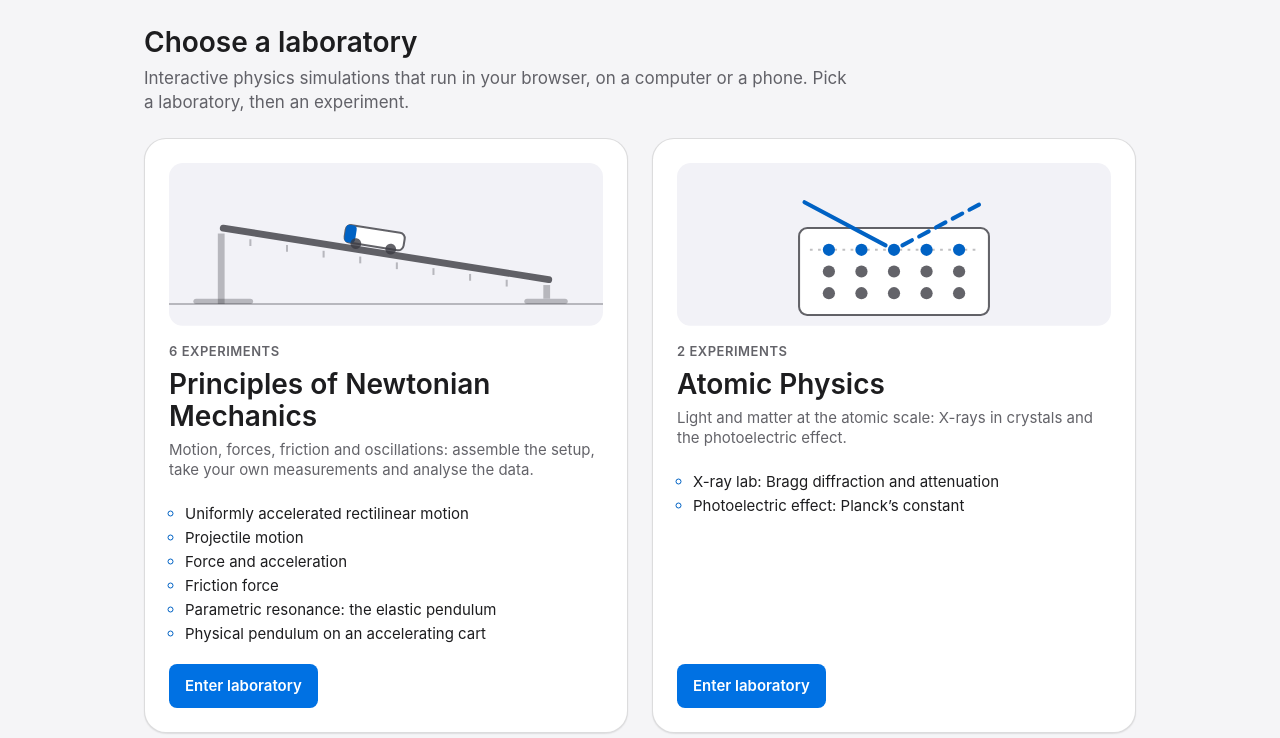
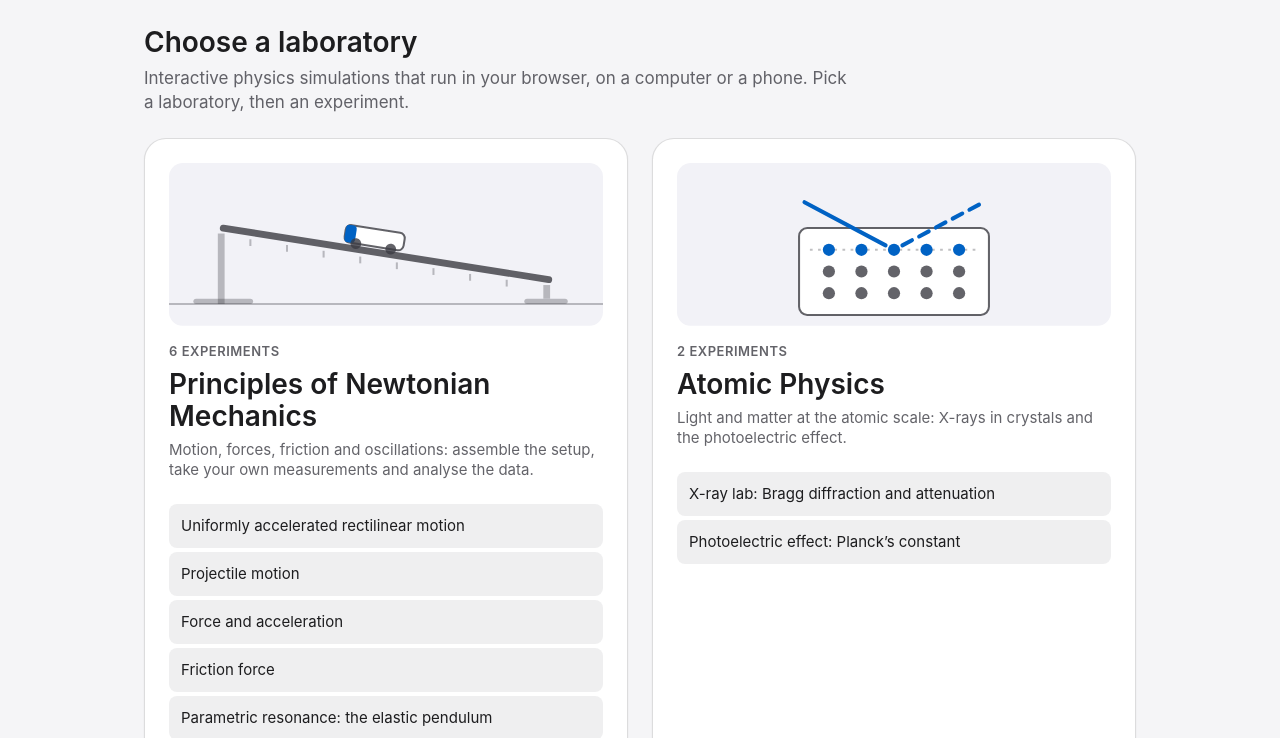
Before and after one commit to kairi99/virtual-labs, a website built with Vite: page index.html in a window 1280 px wide. Shown: the part 62-800 px from the top of the page. Built offline with nearby package versions, Linux system fonts and the light colour scheme.

Commit message:
Experiment titles in lab cards are real links; theme carried to experiments; address parameters applied once
- lab cards: each listed experiment links straight to it; Enter laboratory and Open are real links
- experiment links carry &theme= when the hub theme is explicit
- ?lang= and ?theme= on the hub are stored as the choice and removed from the address

Co-Authored-By: Claude Fable 5.2 <noreply@anthropic.com>
Claude-Session: https://claude.ai/code/session_01KjDLenfUQonZ8ttcFwoUzG

```diff
--- a/src/links.ts
+++ b/src/links.ts
@@ -1,12 +1,40 @@
 // Link building. Every link is relative, ends with a slash and carries the language. Pages are real static pages:
 // the chooser is /index.html, a lab is /<lab>/index.html, an experiment is /<lab>/<experiment>/.
 import type { Experiment, Lab, Lang } from './labs.ts'
+import { isLang } from './i18n.ts'
+
+export type Theme = 'auto' | 'light' | 'dark'
 
 const q = (lang: Lang): string => `?lang=${lang}`
 
 /** From the chooser (/) to a lab page. */
 export const labHref = (lab: Pick<Lab, 'slug'>, lang: Lang): string => `${lab.slug}/${q(lang)}`
 /** From a lab page (/<lab>/) to an experiment. */
-export const experimentHref = (x: Pick<Experiment, 'slug'>, lang: Lang): string => `${x.slug}/${q(lang)}`
+export const experimentHref = (x: Pick<Experiment, 'slug'>, lang: Lang, theme: Theme = 'auto'): string =>
+  `${x.slug}/${q(lang)}${theme === 'auto' ? '' : `&theme=${theme}`}`
+/** Links inside a chooser card, in focus order: the title, one per open experiment, the "Enter laboratory" action. */
+export function labCardLinks(lab: Pick<Lab, 'slug' | 'experiments'>, lang: Lang, theme: Theme = 'auto'): { title: string; experiments: { id: string; href: string }[]; action: string } {
+  const href = `${lab.slug}/${q(lang)}`
+  return {
+    title: href,
+    // From the chooser an experiment is two levels down.
+    experiments: lab.experiments.filter((x) => x.status === 'ready').map((x) => ({ id: x.id, href: `${lab.slug}/${experimentHref(x, lang, theme)}` })),
+    action: href,
+  }
+}
 /** From a lab page back to the chooser. */
 export const chooserHref = (lang: Lang): string => `../${q(lang)}`
+
+/** `?lang=` and `?theme=` of an incoming address (null when absent or invalid). `theme=auto` is a valid explicit choice. */
+export function parseParams(search: string): { lang: Lang | null; theme: Theme | null } {
+  const p = new URLSearchParams(search)
+  const lang = p.get('lang'), theme = p.get('theme')
+  return { lang: isLang(lang) ? lang : null, theme: theme === 'light' || theme === 'dark' || theme === 'auto' ? theme : null }
+}
+/** The same query without `lang` and `theme` (other parameters stay). Empty string, or starts with `?`. */
+export function stripParams(search: string): string {
+  const p = new URLSearchParams(search)
+  p.delete('lang'); p.delete('theme')
+  const r = p.toString()
+  return r ? `?${r}` : ''
+}
--- a/src/main.ts
+++ b/src/main.ts
@@ -6,8 +6,8 @@ import './styles/hub.css'
 import { el, svg } from './dom.ts'
 import { fmt, t } from './i18n.ts'
 import { labs, readyCount, type Experiment, type Lab, type Lang } from './labs.ts'
-import { chooserHref, experimentHref, labHref } from './links.ts'
-import { loadLang, loadTheme, saveLang, saveTheme, type Theme } from './persist.ts'
+import { chooserHref, experimentHref, labCardLinks, labHref } from './links.ts'
+import { consumeParams, loadLang, loadTheme, saveLang, saveTheme, type Theme } from './persist.ts'
 import { S } from './strings.ts'
 import { applyTheme, nextTheme, themeIcon } from './theme.ts'
 import { thumb } from './thumbs.ts'
@@ -26,6 +26,7 @@ function brandMark(): SVGElement {
 function run(): void {
   const page = document.body.dataset.page
   const lab: Lab | undefined = page === 'lab' ? labs.find((l) => l.slug === document.body.dataset.lab) : undefined
+  consumeParams()
   let lang: Lang = loadLang()
   let theme: Theme = loadTheme()
 
@@ -65,7 +66,8 @@ function run(): void {
   skip.addEventListener('click', (e) => { e.preventDefault(); main.focus() })
   root.append(skip, header, main, footer)
 
-  // ---- cards: one real link per card (the title link is stretched over the card by CSS) ----
+  // ---- cards: the title link is stretched over the card by CSS (a large click area); the action link and the
+  // experiment links of a lab card sit above that overlay (z-index), so nothing interactive is covered ----
   interface Card { title: HTMLElement; summary: HTMLElement; kicker: HTMLElement; action: HTMLElement; link?: HTMLAnchorElement; list?: HTMLUListElement; soon: boolean; href?: (l: Lang) => string }
   const cards: Card[] = []
   function addCard(opts: { thumbKind: Parameters<typeof thumb>[0]; href?: (l: Lang) => string; soon: boolean; withList: boolean; id: string }): void {
@@ -75,11 +77,10 @@ function run(): void {
     const kicker = el('p', 'lp-kicker')
     const title = el('h2', 'lp-title')
     const summary = el('p', 'lp-summary')
-    const c: Card = { title, summary, kicker, action: el('span', opts.soon ? 'chip' : 'btn btn-primary lp-action'), soon: opts.soon, href: opts.href }
+    const c: Card = { title, summary, kicker, action: el(opts.soon ? 'span' : 'a', opts.soon ? 'chip' : 'btn btn-primary lp-action'), soon: opts.soon, href: opts.href }
     if (!opts.soon) {
       c.link = el('a', 'lp-link')
       title.append(c.link)
-      c.action.setAttribute('aria-hidden', 'true')
     } else c.action.dataset.soon = '1'
     body.append(kicker, title, summary)
     if (opts.withList) { c.list = el('ul', 'lp-inside'); body.append(c.list) }
@@ -92,7 +93,7 @@ function run(): void {
 
   if (lab) {
     for (const x of lab.experiments) {
-      addCard({ id: x.id, thumbKind: x.thumb, soon: x.status === 'soon', withList: false, href: x.status === 'ready' ? (l) => experimentHref(x, l) : undefined })
+      addCard({ id: x.id, thumbKind: x.thumb, soon: x.status === 'soon', withList: false, href: x.status === 'ready' ? (l) => experimentHref(x, l, theme) : undefined })
     }
   } else {
     for (const l of labs) addCard({ id: l.id, thumbKind: l.experiments[0]!.thumb, soon: false, withList: true, href: (lg) => labHref(l, lg) })
@@ -138,7 +139,12 @@ function run(): void {
       if ('experiments' in item) {
         const n = readyCount(item)
         c.kicker.textContent = fmt(t(n === 1 ? S.experimentCount.one : S.experimentCount.many, lang), { n })
-        c.list?.replaceChildren(...item.experiments.filter((x) => x.status === 'ready').map((x) => el('li', undefined, t(x.title, lang))))
+        const hrefs = labCardLinks(item, lang, theme).experiments
+        c.list?.replaceChildren(...item.experiments.filter((x) => x.status === 'ready').map((x, k) => {
+          const li = el('li')
+          li.append(el('a', 'lp-exp', t(x.title, lang), { href: hrefs[k]!.href }))
+          return li
+        }))
         c.list?.setAttribute('aria-label', t(S.inside, lang))
       } else {
         const topic = t(item.topic, lang)
@@ -147,7 +153,10 @@ function run(): void {
       if (c.soon) c.action.textContent = t(S.soon, lang)
       else if (c.link && c.href) {
         c.link.setAttribute('href', c.href(lang))
-        c.action.textContent = lab ? t(S.open, lang) : t(S.enterLab, lang)
+        const verb = lab ? t(S.open, lang) : t(S.enterLab, lang)
+        c.action.textContent = verb
+        c.action.setAttribute('href', c.link.getAttribute('href')!)
+        c.action.setAttribute('aria-label', `${verb}: ${t(item.title, lang)}`)
       }
     })
   }
--- a/src/persist.ts
+++ b/src/persist.ts
@@ -1,21 +1,30 @@
 // localStorage, always inside try/catch (private mode, blocked storage). Every key is prefixed `vlabs:`.
 import { isLang, resolveLang } from './i18n.ts'
 import type { Lang } from './labs.ts'
+import { parseParams, stripParams, type Theme } from './links.ts'
 
 export const LANG_KEY = 'vlabs:lang'
 export const THEME_KEY = 'vlabs:theme'
-export type Theme = 'auto' | 'light' | 'dark'
+export type { Theme }
 
 function get(key: string): string | null { try { return localStorage.getItem(key) } catch { return null } }
 function set(key: string, value: string | null): void {
   try { if (value === null) localStorage.removeItem(key); else localStorage.setItem(key, value) } catch { /* ignore */ }
 }
 
-export function loadLang(): Lang {
-  let query: string | null = null
-  try { query = new URLSearchParams(globalThis.location?.search ?? '').get('lang') } catch { /* no location */ }
-  return resolveLang(query, get(LANG_KEY))
+/** Apply `?lang=` / `?theme=` once: store them as the choice and drop them from the address, so a later switch survives a reload. */
+export function consumeParams(): void {
+  try {
+    const { search, pathname, hash } = globalThis.location
+    const { lang, theme } = parseParams(search)
+    if (lang) saveLang(lang)
+    if (theme) saveTheme(theme)
+    const rest = stripParams(search)
+    if (rest !== search) history.replaceState(history.state, '', pathname + rest + hash)
+  } catch { /* no location */ }
 }
+
+export function loadLang(): Lang { return resolveLang(null, get(LANG_KEY)) }
 export function saveLang(lang: Lang): void { if (isLang(lang)) set(LANG_KEY, lang) }
 
 export function loadTheme(): Theme { const v = get(THEME_KEY); return v === 'light' || v === 'dark' ? v : 'auto' }
--- a/src/styles/hub.css
+++ b/src/styles/hub.css
@@ -48,12 +48,21 @@
 .lp-link:focus-visible { outline: none; }
 .lp-link::after { content: ''; position: absolute; inset: 0; border-radius: var(--radius-l); }
 .lp-summary { font: var(--text-callout); color: var(--label-2); margin-bottom: var(--space-2); }
-.lp-inside { margin: var(--space-2) 0 0; padding: 0 0 0 var(--space-4); font: var(--text-callout); color: var(--label); display: flex; flex-direction: column; gap: var(--space-1); }
-.lp-inside li::marker { color: var(--accent); }
-.lp-action { margin-top: auto; align-self: flex-start; display: inline-flex; align-items: center; justify-content: center; min-width: 7rem; cursor: pointer; }
+.lp-inside { margin: var(--space-2) 0 0; padding: 0; list-style: none; font: var(--text-callout); display: flex; flex-direction: column; gap: var(--space-1); }
+.lp-inside li { min-width: 0; }
+.lp-exp {
+  position: relative; z-index: 1; display: flex; align-items: center; min-height: var(--touch); padding: var(--space-1) var(--space-3);
+  border-radius: var(--radius-s); background: var(--fill); color: var(--label); text-decoration: none; overflow-wrap: anywhere;
+  transition: background-color var(--dur-fast) var(--ease-out);
+}
+.lp-exp:hover { background: var(--separator); color: var(--accent); text-decoration: underline; }
+.lp-exp:focus-visible { outline-offset: 0; }
+.lp-action { position: relative; z-index: 1; text-decoration: none; margin-top: auto; align-self: flex-start; display: inline-flex; align-items: center; justify-content: center; min-width: 7rem; cursor: pointer; }
 .lp-body > .lp-summary { flex: 1 1 auto; }
 .lp-card-lab .lp-body > .lp-summary { flex: 0 0 auto; }
 .lp-card-lab .lp-inside { flex: 1 1 auto; margin-bottom: var(--space-3); }
+.lp-action:hover { filter: brightness(1.1); }
+.lp-action:focus-visible { outline-offset: 3px; }
 .lp-card-soon .lp-action { color: var(--label-2); }
 .lp-credits { display: flex; flex-direction: column; gap: var(--space-1); }
 .lp-credits a { display: inline-flex; align-items: center; min-height: var(--touch); }
```
Also changed, not shown: CLAUDE.md (+1 -1 lines), tests/links.test.ts (+25 -2 lines), README.md.
